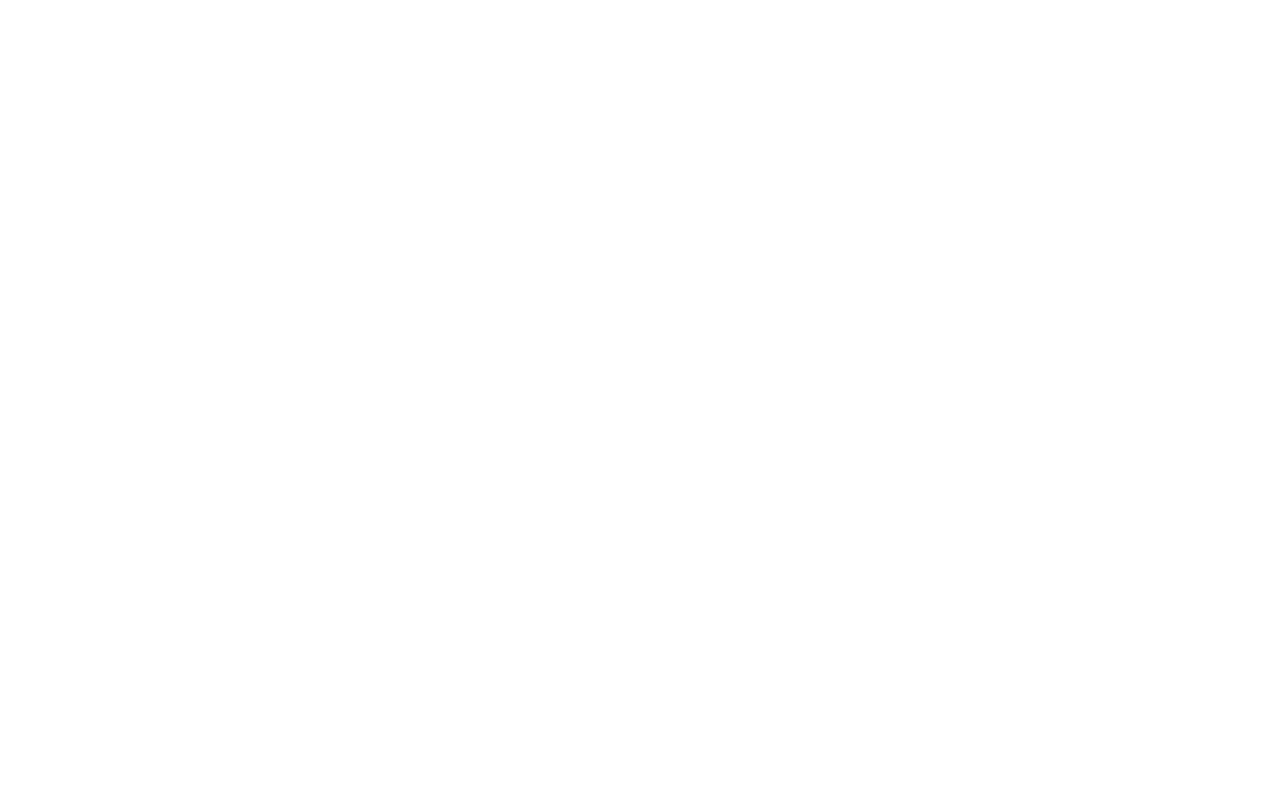
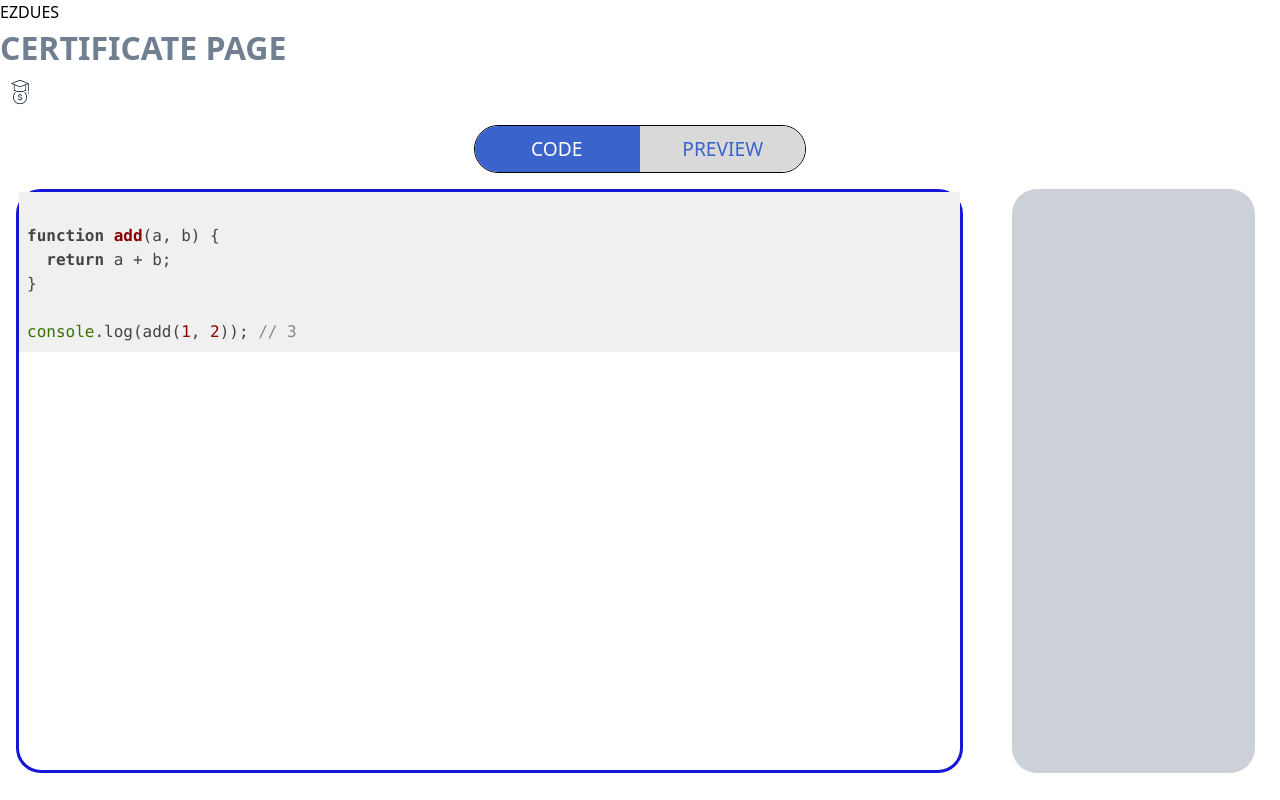
Before and after one commit to asima2006/No-Dues-Frontend, a React (Vite) app in the folder No-Dues Frontend/: page /depComm in a window 1280 px wide. Before the commit this address had no page. Built offline with nearby package versions, Linux system fonts and the light colour scheme.

Commit message:
some changes

```diff
--- a/No-Dues Frontend/package.json
+++ b/No-Dues Frontend/package.json
@@ -17,13 +17,17 @@
     "@mui/x-date-pickers": "^7.0.0",
     "axios": "^1.6.7",
     "dayjs": "^1.11.10",
+    "highlight.js": "^11.9.0",
     "history": "^5.3.0",
     "react": "^18.2.0",
     "react-dom": "^18.2.0",
     "react-icons": "^5.0.1",
+    "react-pdf": "^7.7.1",
     "react-pro-sidebar": "^1.1.0",
     "react-router-dom": "^6.22.3",
     "react-scrollbars-custom": "^4.1.1",
+    "react-simple-code-editor": "^0.13.1",
+    "react-syntax-highlighter": "^15.5.0",
     "react-toastify": "^10.0.5",
     "recoil": "^0.7.7"
   },
--- a/No-Dues Frontend/src/App.jsx
+++ b/No-Dues Frontend/src/App.jsx
@@ -1,6 +1,5 @@
 import { BrowserRouter, Route, Routes } from 'react-router-dom';
 import Home from './pages/Home';
-import LoginDep from './pages/LoginDep';
 import StudDash from './pages/StudDash';
 import New from './pages/New';
 import CallBack from './pages/CallBack';
@@ -11,6 +10,7 @@ import 'react-toastify/dist/ReactToastify.css';
 import { RecoilRoot } from 'recoil';
 import DepartmentLayout from './pages/_departmentLayout';
 import StudDues from './pages/StudDues';
+import Certificate from './pages/Certificate';
 
 const App = () => {
   return (
@@ -21,9 +21,10 @@ const App = () => {
             <Route path='/' element={<New />} />
             <Route path='/stud' element={<StudDash />} />
             <Route path='/stud-dues' element={<StudDues />} />
-            <Route path='/login-dep' element={<LoginDep />} />
+            {/* <Route path='/login-dep' element={<LoginDep />} /> */}
             <Route path='/callback' element={<CallBack />} />
             <Route path='/dep' element={<DepDash />} />
+            <Route path='/depComm' element={<Certificate />} />
           <Route path='/dues' element={<DepartmentLayout><Due /></DepartmentLayout>} />
           </Routes>
         </BrowserRouter>
--- a/No-Dues Frontend/src/env.js
+++ b/No-Dues Frontend/src/env.js
@@ -1 +1 @@
-export const backendUri = 'https://2o811d4o9f.pythonanywhere.com'
+export const backendUri = 'http://localhost:8000'
--- /dev/null
+++ b/No-Dues Frontend/src/pages/Certificate.jsx
@@ -0,0 +1,46 @@
+import React, { useState } from 'react'
+import Header from '../components/Nav'
+import CodeBlock from '../utils/CodeBlock';
+
+const Certificate = () => {
+    const [view, setView] = useState('code');
+    const toggleView = (view) => {
+        setView(view);
+    };
+    return (
+        <div>
+            <Header label="CERTIFICATE PAGE" />
+            <div style={{ display: 'flex', justifyContent: 'center', marginTop: '13px' }}>
+                <div style={{ border: '1px solid', width: '26vw', borderRadius: '25px', display: 'flex', height: '6vh', alignItems: 'center' }}>
+                    <div onClick={() => toggleView('code')} style={{ width: '50%', height: '100%', display: 'flex', alignItems: 'center', justifyContent: 'center', cursor: 'pointer', borderRadius: '25px 0px 0px 25px', borderRight: '1px solid rgb(58, 100, 204, 1)', backgroundColor: view === 'code' ? 'rgb(58, 100, 204, 1)' : 'rgba(217, 217, 217, 1)' }}>
+                        <div style={{ fontSize: 'larger' }}>
+                            <button style={{color: view === 'code' ? 'white' : 'rgb(58, 100, 204, 1)'}}>
+                                CODE
+                            </button>
+                        </div>
+                    </div>
+                    <div onClick={() => toggleView('preview')} style={{ width: '50%', height: '100%', display: 'flex', alignItems: 'center', justifyContent: 'center', cursor: 'pointer', borderRadius: '0px 25px 25px 0px', backgroundColor: view === 'preview' ? 'rgb(58, 100, 204, 1)' : 'rgba(217, 217, 217, 1)' }}>
+                        <div style={{ fontSize: 'larger' }}>
+                            <button style={{color: view === 'preview' ? 'white' : 'rgb(58, 100, 204, 1)'}}>
+                                PREVIEW
+                            </button>
+                        </div>
+                    </div>
+                </div>
+            </div>
+            <div style={{ display: 'flex', margin: '16px', position: 'relative'}}>
+                <div style={{ height: '73vh', width: '74vw', border: '3px solid #1616db', borderRadius: '25px'}}>
+                    {view == 'code' && <CodeBlock/>}
+                    {view == 'preview' && "Hello"}
+                </div>
+                <div style={{ height: '73vh', width: '19vw', position: 'absolute', right: '9px', backgroundColor: '#cbd1d7', borderRadius: '25px'}}>
+
+                </div>
+            </div>
+            <div></div>
+            <div></div>
+        </div>
+    )
+}
+
+export default Certificate
--- a/No-Dues Frontend/src/pages/DepDash.jsx
+++ b/No-Dues Frontend/src/pages/DepDash.jsx
@@ -1,6 +1,7 @@
 import React, { useState } from 'react'
 import { authState } from '../context/auth/authState';
 import { backendUri } from '../env';
+import { useRecoilValue } from 'recoil';
 
 const DepDash = () => {
   const context = useRecoilValue(authState);
--- a/No-Dues Frontend/src/pages/StudDash.jsx
+++ b/No-Dues Frontend/src/pages/StudDash.jsx
@@ -1,10 +1,53 @@
 import React, { useContext, useEffect } from 'react'
+import Avatar from '@mui/material/Avatar';
+import logo from '/logo1.jpg'
 
 
 const StudDash = () => {
   return (
-    <div>
-      I am Stud Dash
+    <div style={{ border: '1px solid white', height: '100vh', width: '100vw' }}>
+      <div style={{
+        display: 'flex',
+        margin: '22px 22px 28px 136px',
+      }}>
+        <span style={{ fontSize: 'xxx-large' }}>Dashboard</span>
+      </div>
+      <div style={{ display: 'flex', justifyContent: 'center' }}>
+        <div style={{
+          display: 'flex',
+          height: '44vh',
+          width: '83vw',
+          backgroundColor: 'lightslategray',
+          borderRadius: '25px',
+        }}>
+          <div style={{ display: "flex", flex: '1' }}>
+            <div id='1' style={{display: 'flex', flexDirection: 'column', flex: '1', border: '1px solid black', borderRadius: '25px', width: '73%' }}>
+              <div
+              style={{
+                fontSize: 'xx-large',
+                margin: '13px',
+                paddingLeft: '21px'
+              }}
+              >
+                Your Name
+              </div>
+              <div style={{border: '1px solid red'}}>
+                <div style={{display: 'flex'}}>
+                  <span>Program: </span>
+                  <div>CSE</div>
+                </div>
+              </div>
+            </div>
+            <div id='2' style={{ display: 'flex', alignItems: 'center', justifyContent: 'center', borderRadius: '25px', width: '27%' }}>
+              <Avatar
+                alt="Remy Sharp"
+                src={logo}
+                sx={{ width: 143, height: 143 }}
+              />
+            </div>
+          </div>
+        </div>
+      </div>
     </div>
   )
 }
--- /dev/null
+++ b/No-Dues Frontend/src/utils/CodeBlock.jsx
@@ -0,0 +1,20 @@
+import React from 'react';
+import SyntaxHighlighter from 'react-syntax-highlighter';
+
+const CodeBlock = () => {
+  const code = `
+function add(a, b) {
+  return a + b;
+}
+
+console.log(add(1, 2)); // 3
+`;
+
+  return (
+    <SyntaxHighlighter language="javascript">
+      {code}
+    </SyntaxHighlighter>
+  );
+};
+
+export default CodeBlock;
```
Also changed, not shown: 1 other file (tests, documents, lock files or other folders).
